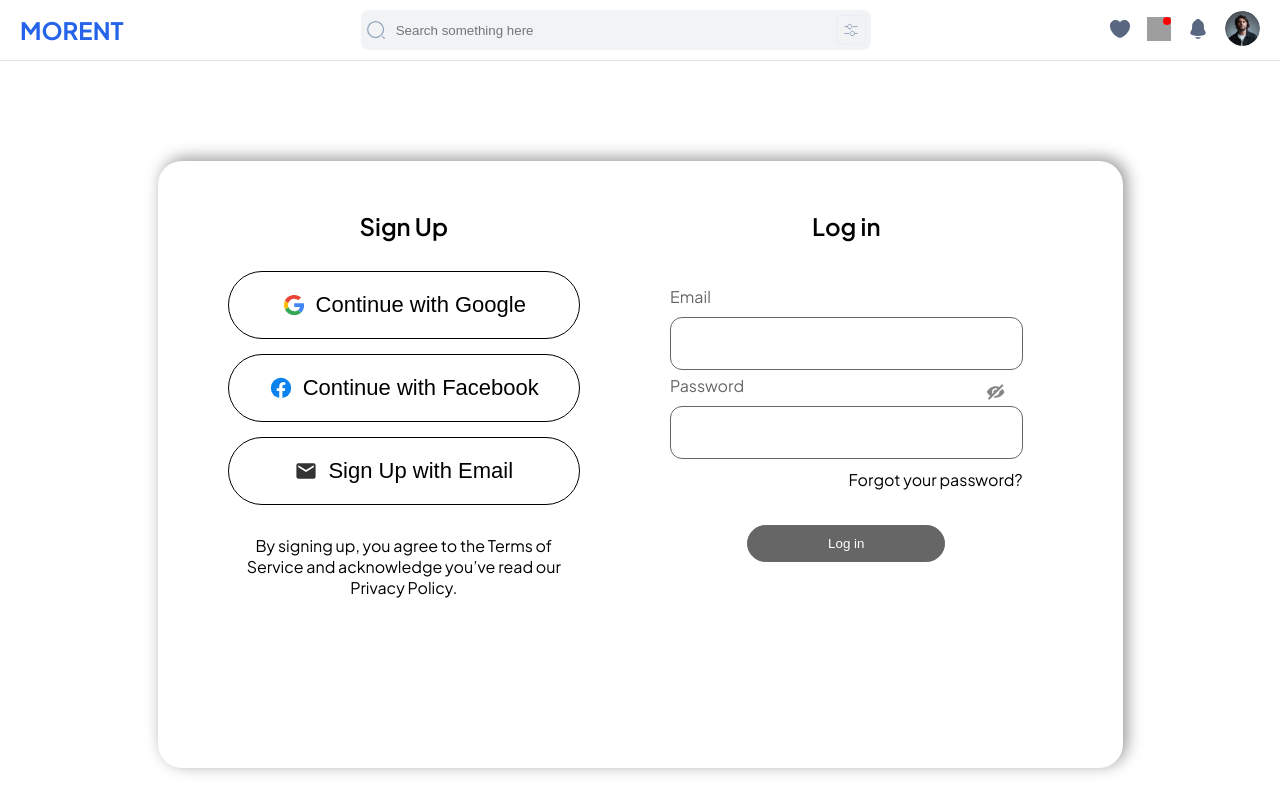
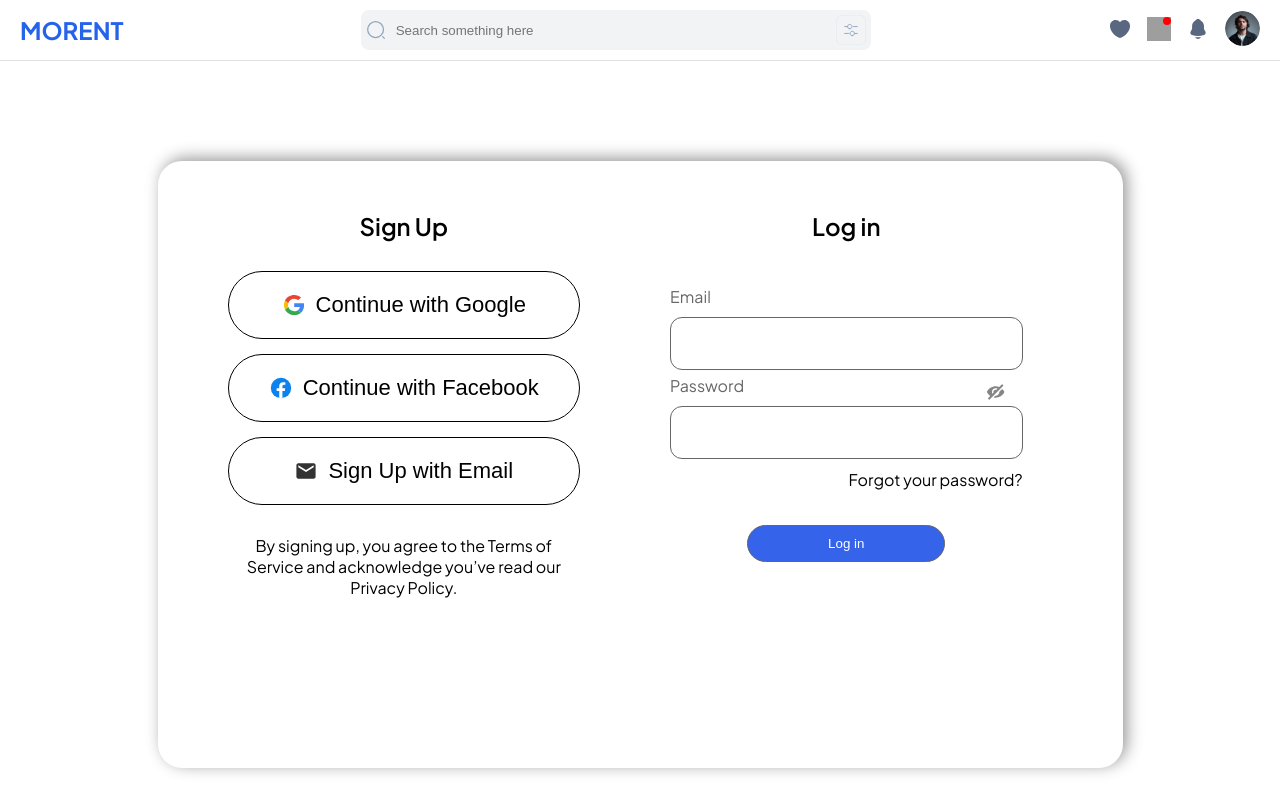
Before and after one commit to ozcsert/Morent, a Next.js app: page /auth in a window 1280 px wide. In both pictures the pointer is over the button "Log in". Shown: the top 812 px of the page. Built offline with nearby package versions, Linux system fonts and the light colour scheme; grey boxes are pictures that could not be loaded.

Commit message:
[SE-43] - Changed button hover color

```diff
--- a/src/components/UserAuth/UserAuth.scss
+++ b/src/components/UserAuth/UserAuth.scss
@@ -159,7 +159,7 @@
           transition: background-color 0.3s ease-in-out, color 0.3s ease-in-out;
 
           &:hover {
-            background-color: #666;
+            background-color: $clr-primary;
             color: #fff;
           }
         }
```
